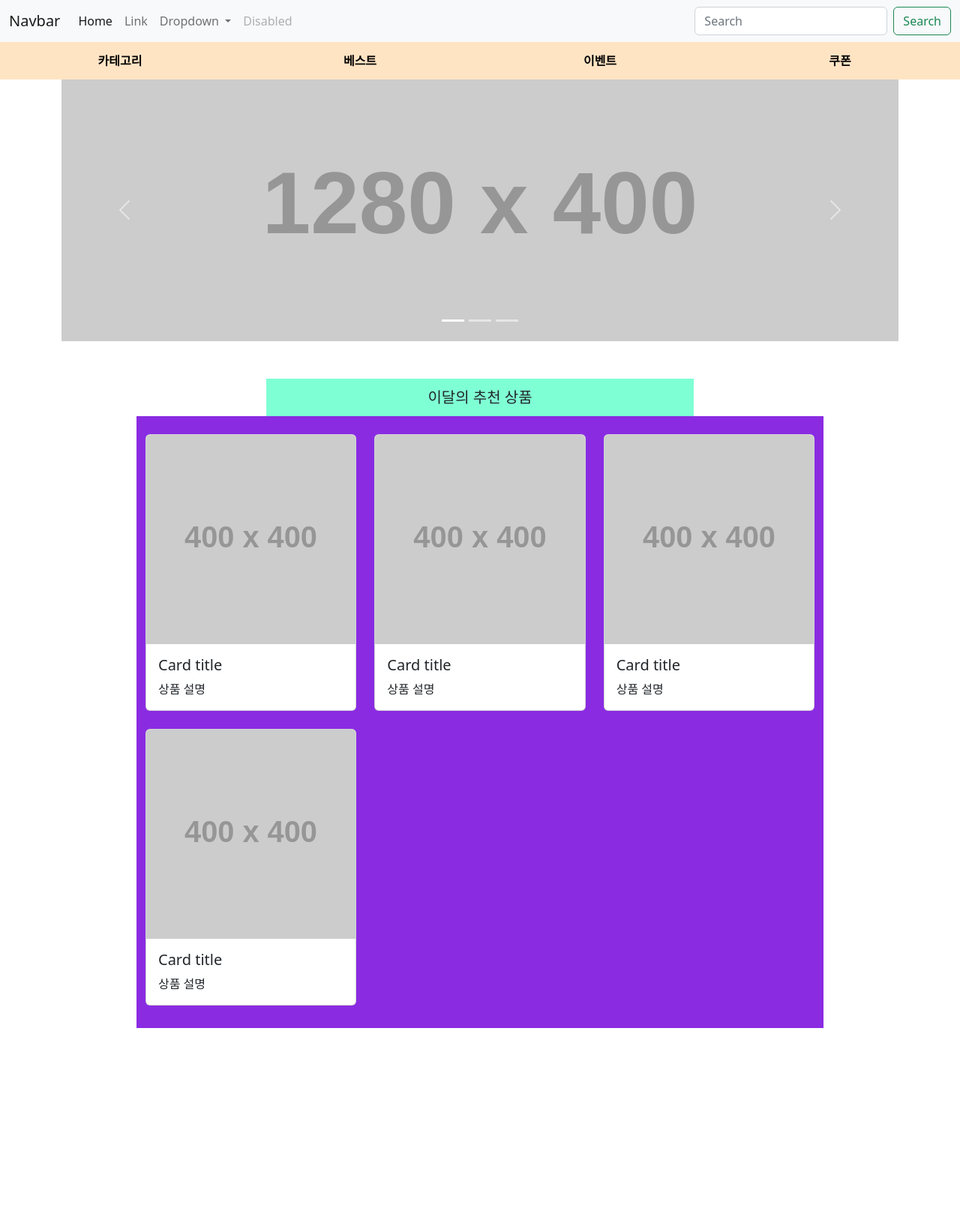
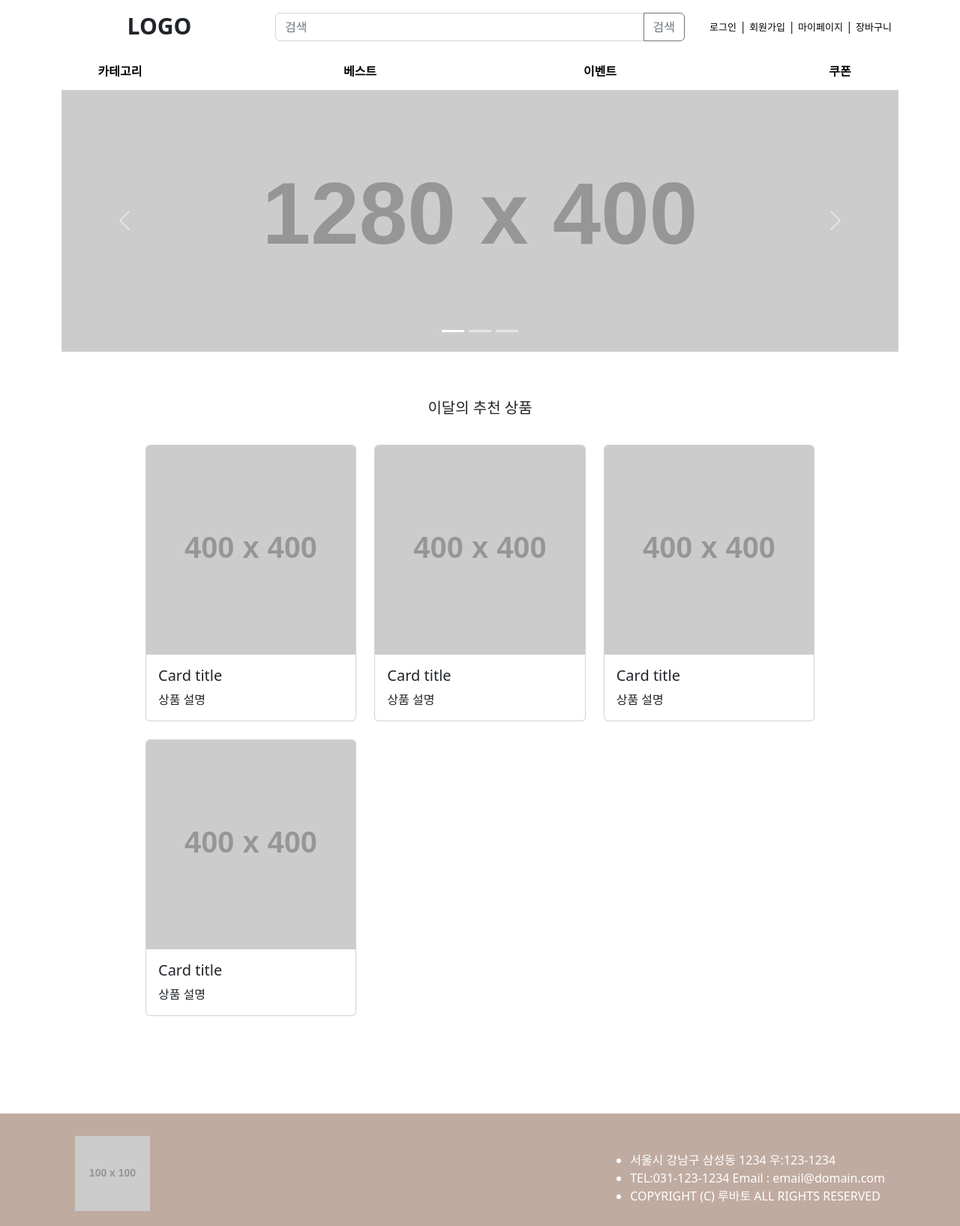
Before and after one commit to PSE22/Backend_TeamProject_1, a Vue app in the folder 02_frontend/: page / in a window 1280 px wide. Shown: the whole page at 75% size. Before the commit the page ends 1471 px from the top, so only its background shows below. Built offline with nearby package versions, Linux system fonts and the light colour scheme.

Commit message:
Update 02_Frontend directory

```diff
--- a/02_frontend/src/App.vue
+++ b/02_frontend/src/App.vue
@@ -6,14 +6,19 @@
   <div class="container">
     <router-view/>
   </div>
+
+  <!-- footer -->
+  <FooterCom />
 </template>
 
 <script>
 import HeaderCom from "./components/common/HeaderCom.vue";
+import FooterCom from "./components/common/FooterCom.vue";
 
 export default {
   components: {
-    HeaderCom
+    HeaderCom,
+    FooterCom
   }
 }
 </script>
--- a/02_frontend/src/assets/css/app.css
+++ b/02_frontend/src/assets/css/app.css
@@ -6,9 +6,67 @@
     /* background-color: cyan; */
 }
 
+.main-nav {
+    height: 70px;
+    line-height: 70px;
+
+}
+
+.main-nav-logo {
+    /* background-color: rgb(115, 235, 67); */
+    font-size: 30px;
+    font-weight: bold;
+
+}
+
+.main-nav-search {
+    padding-top: 17px;
+    /* background-color: rgb(29, 103, 37); */
+}
+
+.main-nav-list {
+    /* background-color: rgb(132, 205, 139); */
+}
+
+/* .ul_1 {
+    list-style: none;
+} */
+
+/* .li_inline {
+    display: inline-block;
+} */
+
+.router-link {
+    text-decoration: none;
+    color: black;
+    font-size: 13px;
+}
+
+
+#navbar2 {
+    /* background-color:blueviolet; */
+    margin-left: 10%;
+    margin-right: 10%;
+}
+
+#logo {
+    display: inline-block;
+    width: auto;
+}
+
+#search-1 {
+    display: flex;
+    width: auto;
+}
+
+#list {
+    display: flex;
+    width: auto;
+}
+
 /* nav #2 탭 */
 .menu-tab {
-    background-color: bisque;
+    /* background-color: bisque; */
     height: 50px;
 }
 
@@ -29,12 +87,35 @@ li a {
     line-height: 50px;
     font-size: 20px;
     margin-top: 50px;
-    background-color: aquamarine;
+    /* background-color: aquamarine; */
 }
 
 /* 메인 페이지 : 추천 상품 목록 */
 #main-products {
     margin: 0px 100px 100px 100px;
     padding-bottom: 30px;
-    background-color: blueviolet;
+    /* background-color: blueviolet; */
 }
+
+
+#footer_box {
+    width: 1140px;
+    margin: 0 auto;
+}
+
+footer {
+    height: 150px;
+    background-color: #c0aba1;
+    margin-top: 30px;
+}
+
+#footer_logo {
+    float: left;
+    margin: 30px 0 0 30px;
+}
+
+#address {
+    float: right;
+    margin: 50px 30px 0 0;
+    color: white;
+}
--- /dev/null
+++ b/02_frontend/src/components/common/FooterCom.vue
@@ -0,0 +1,33 @@
+<template>
+  <footer>
+    <!-- 전체 꼬리말 div 시작 -->
+    <div id="footer_box">
+      <!-- 꼬리말 로고 시작 -->
+      <div id="footer_logo">
+        <img src="https://via.placeholder.com/100x100?text=Image" />
+      </div>
+      <!-- 꼬리말 로고 끝 -->
+
+      <!-- 꼬리말 주소 시작 -->
+      <ul id="address">
+        <li>서울시 강남구 삼성동 1234 우:123-1234</li>
+        <li>TEL:031-123-1234 Email : email@domain.com</li>
+        <li>COPYRIGHT (C) 루바토 ALL RIGHTS RESERVED</li>
+      </ul>
+      <!-- 꼬리말 주소 끝 -->
+
+    </div>
+    <!-- 전체 꼬리말 div 끝 -->
+
+  </footer>
+</template>
+
+<script>
+export default {
+
+}
+</script>
+
+<style>
+
+</style>
--- a/02_frontend/src/components/common/HeaderCom.vue
+++ b/02_frontend/src/components/common/HeaderCom.vue
@@ -1,60 +1,34 @@
 <template>
   <!-- nav 바 -->
-  <nav class="navbar navbar-expand-lg bg-light">
-    <div class="container-fluid">
-      <a class="navbar-brand" href="#">Navbar</a>
-      <button
-        class="navbar-toggler"
-        type="button"
-        data-bs-toggle="collapse"
-        data-bs-target="#navbarSupportedContent"
-        aria-controls="navbarSupportedContent"
-        aria-expanded="false"
-        aria-label="Toggle navigation"
-      >
-        <span class="navbar-toggler-icon"></span>
-      </button>
-      <div class="collapse navbar-collapse" id="navbarSupportedContent">
-        <ul class="navbar-nav me-auto mb-2 mb-lg-0">
-          <li class="nav-item">
-            <a class="nav-link active" aria-current="page" href="#">Home</a>
-          </li>
-          <li class="nav-item">
-            <a class="nav-link" href="#">Link</a>
-          </li>
-          <li class="nav-item dropdown">
-            <a
-              class="nav-link dropdown-toggle"
-              href="#"
-              role="button"
-              data-bs-toggle="dropdown"
-              aria-expanded="false"
-            >
-              Dropdown
-            </a>
-            <ul class="dropdown-menu">
-              <li><a class="dropdown-item" href="#">Action</a></li>
-              <li><a class="dropdown-item" href="#">Another action</a></li>
-              <li><hr class="dropdown-divider" /></li>
-              <li><a class="dropdown-item" href="#">Something else here</a></li>
-            </ul>
-          </li>
-          <li class="nav-item">
-            <a class="nav-link disabled">Disabled</a>
-          </li>
-        </ul>
-        <form class="d-flex" role="search">
-          <input
-            class="form-control me-2"
-            type="search"
-            placeholder="Search"
-            aria-label="Search"
-          />
-          <button class="btn btn-outline-success" type="submit">Search</button>
-        </form>
+  <div class="container text-center">
+    <div class="main-nav row">
+      <!-- nav 로고 -->
+      <div class="main-nav-logo col">LOGO</div>
+      <!-- nav 검색창 -->
+      <div class="main-nav-search col-6">
+        <div class="input-group mb-3">
+          <input type="text" class="form-control" placeholder="검색" />
+          <button
+            class="btn btn-outline-secondary"
+            type="button"
+            id="button-addon2"
+          >
+            검색
+          </button>
+        </div>
+      </div>
+      <!-- nav 마이페이지 -->
+      <div class="main-nav-list col">
+        <div id="myPage">
+            <router-link to="#" class="router-link">로그인</router-link> |
+            <router-link to="#" class="router-link">회원가입</router-link> |
+            <router-link to="#" class="router-link">마이페이지</router-link> |
+            <router-link to="#" class="router-link">장바구니</router-link>
+        </div>
       </div>
     </div>
-  </nav>
+  </div>
+
   <!-- 카테고리/메뉴 탭 -->
   <!-- nav-pills : 여백 채우기 -->
   <!-- nav-justified : 동일한 가로폭 -->
```
Also changed, not shown: 1 other file (tests, documents, lock files or other folders).
